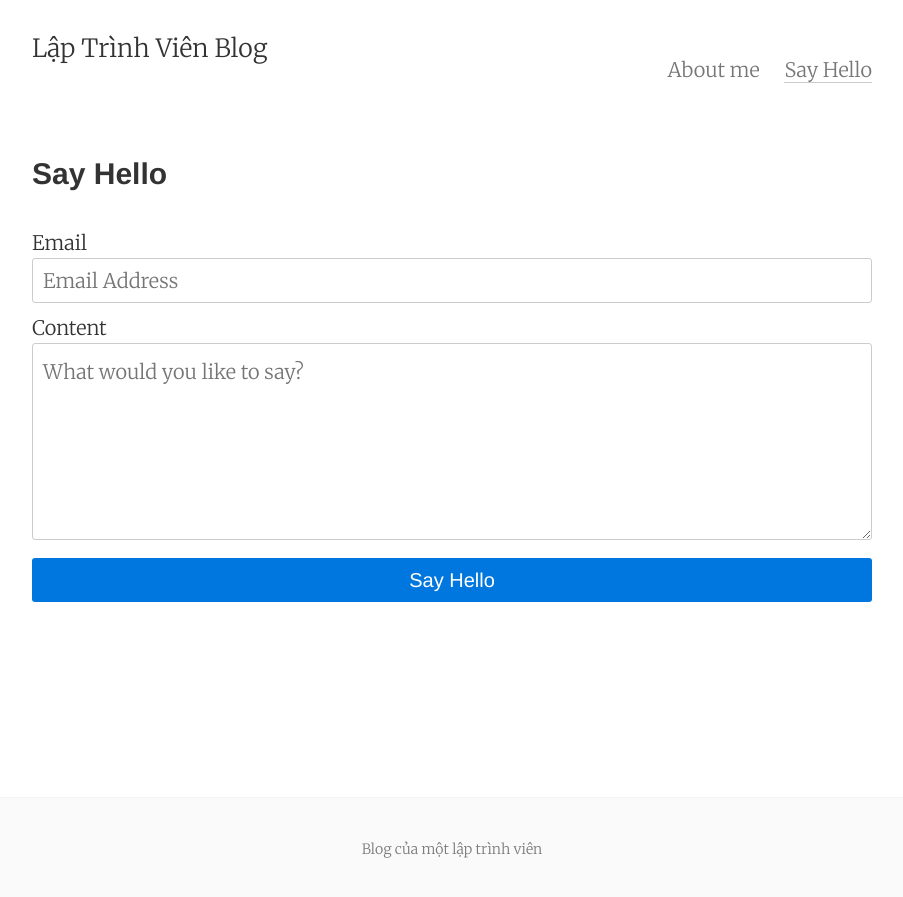
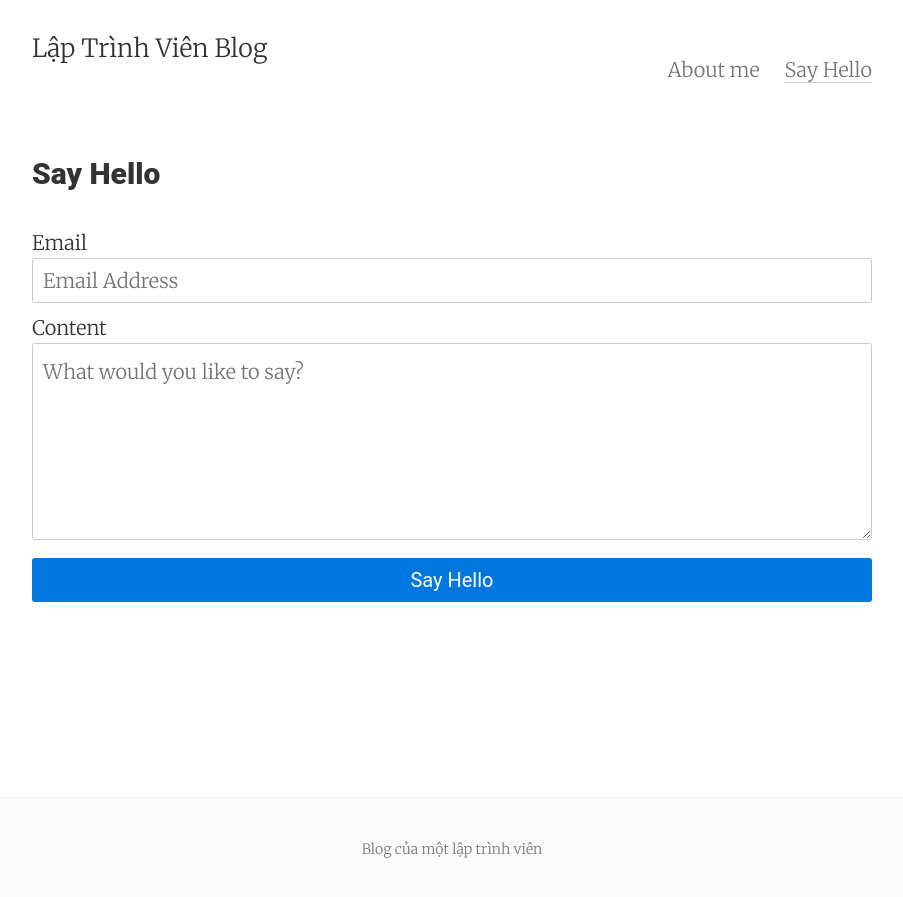
Before and after one commit to LaptrinhvienBlog/LapTrinhVienBlog.github.io, a Jekyll site: the page built from contact.html, in a window 1280 px wide. Shown: the top 897 px of the page, without its empty margins (188-1091 px from the left). Built offline with Jekyll 4.4.1, drawn with Linux system fonts in a browser that asks for light colours; nearby versions of some CDN libraries.

Commit message:
Update _variables.scss

```diff
--- a/_sass/_variables.scss
+++ b/_sass/_variables.scss
@@ -3,8 +3,8 @@ $base-font-size: 14px !default;
 $bold-font-weight: bold !default;
 $font-family: 'Merriweather', 'PT Serif', Georgia, 'Times New Roman', serif !default;
 $line-height: 1.5 !default;
-$heading-font-family: 'Manrope', 'Helvetica Neue', Helvetica, sans-serif;
-$heading-font-weight: 800 !default;
+$heading-font-family: 'Roboto', 'Helvetica Neue', Helvetica, sans-serif !default;
+$heading-font-weight: 900 !default;
 $heading-line-height: 1.25 !default;
 $monospace-font-family: 'Source Code Pro', Consolas, monospace !default;
 $h1: 2.998rem !default;
```
